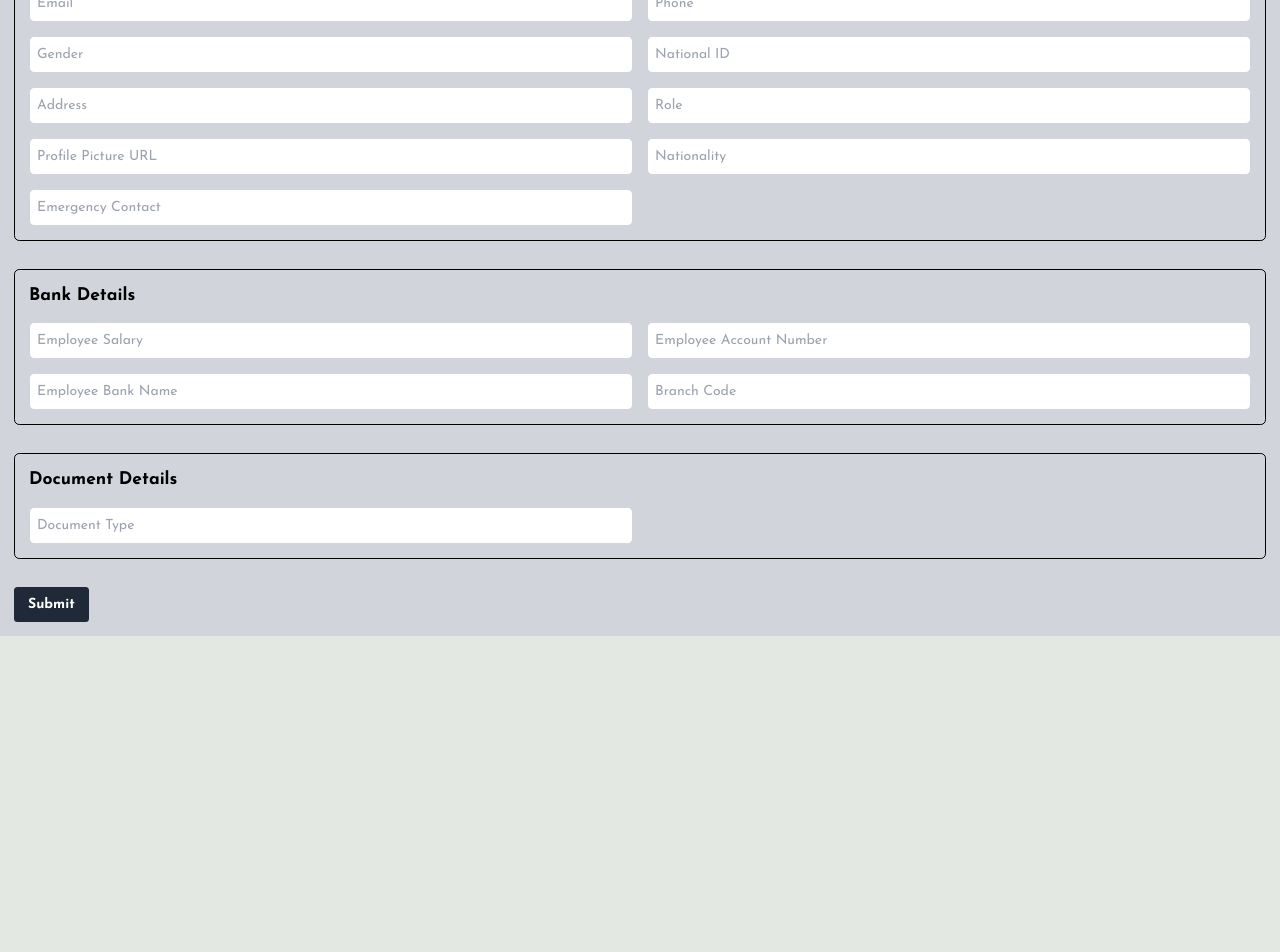
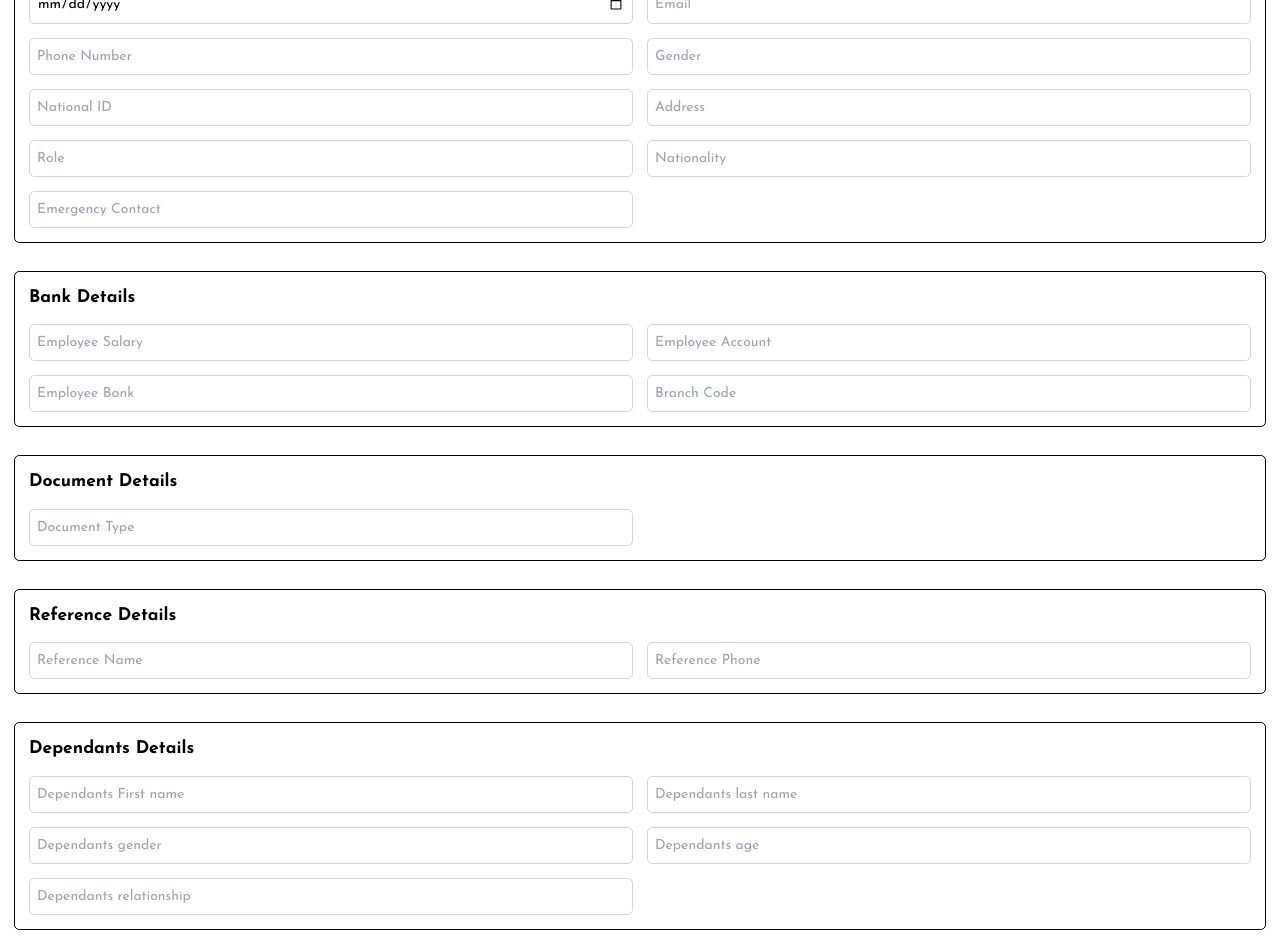
Before and after one commit to CodebyMaganga/HR_SYSTEM_FRONTEND, a React (Vite) app: page /add-employee in a window 1280 px wide. Shown: the part 440-1392 px from the top of the page. Before the commit the page ends 1076 px from the top, so only its background shows below. Built offline with nearby package versions, Linux system fonts and the light colour scheme.

Commit message:
updated add employee form

```diff
--- a/index.html
+++ b/index.html
@@ -10,7 +10,7 @@
       rel="stylesheet"
     />
     <meta name="viewport" content="width=device-width, initial-scale=1.0" />
-    <title>Vite + React</title>
+    <title>HR Management System</title>
   </head>
   <body>
     <div id="root"></div>
--- a/src/components/NavBar.jsx
+++ b/src/components/NavBar.jsx
@@ -58,7 +58,7 @@ function NavBar() {
               </div>
               <div className="flex flex-1 items-center justify-center sm:items-stretch sm:justify-start">
                 <div className="flex flex-shrink-0 items-center">
-                  <NavLink to="/" activeClassName="active">
+                  <NavLink to="/" activeclassname="active">
                     <img
                       className="h-8 w-auto"
                       src="https://tailwindui.com/img/logos/mark.svg?color=indigo&shade=500"
--- a/src/pages/Forms/AddEmployee.jsx
+++ b/src/pages/Forms/AddEmployee.jsx
@@ -1,6 +1,10 @@
-import React, { useState } from 'react';
+import React from "react";
+import * as Yup from "yup";
+import { useFormik } from "formik";
+import { toast } from "react-hot-toast";
+import { BASE_URL } from "../../components/utils";
 
-const InputField = ({ name, value, onChange, placeholder, type = 'text' }) => {
+const InputField = ({ name, value, onChange, placeholder, type = "text" }) => {
   return (
     <input
       type={type}
@@ -14,95 +18,328 @@ const InputField = ({ name, value, onChange, placeholder, type = 'text' }) => {
 };
 
 const AddEmployee = () => {
-  const [formData, setFormData] = useState({});
+  // Formik useFormik hook
+  const formik = useFormik({
+    initialValues: {
+      first_name: "",
+      last_name: "",
+      DOB: "",
+      email: "",
+      phone: "",
+      gender: "",
+      national_ID: "",
+      address: "",
+      role: "",
+      nationality: "",
+      emergency_contact: "",
+      bank_details: {
+        employee_salary: "",
+        employee_account: "",
+        employee_bank: "",
+        branch_code: "",
+      },
+      documents: {
+        document_type: "",
+      },
+      references: {
+        reference_name: "",
+        reference_phone: "",
+      },
+      dependants: {
+        first_name: "",
+        last_name: "",
+        gender: "",
+        age: "",
+        relationship: "",
+      },
+    },
+    validationSchema: Yup.object({
+      firstName: Yup.string().required("First name is required"),
+      lastName: Yup.string().required("Last name is required"),
+      dateOfBirth: Yup.string().required("D.O.B is required"),
+      email: Yup.string().required("Email is required"),
+      phone: Yup.string().required("Phone is required"),
+      gender: Yup.string().required("Gender is required"),
+      nationalId: Yup.string().required("National ID is required"),
+      address: Yup.string().required("Address is required"),
+      role: Yup.string().required("Role is required"),
+      nationality: Yup.string().required("Nationality is required"),
+      emergencyContact: Yup.string().required("Emergency contact is required"),
+      bankDetails: Yup.object().shape({
+        employeeSalary: Yup.string().required("Employee salary required"),
+        employeeAccount: Yup.string().required("Employee Account required"),
+        employeeBank: Yup.string().required("Employee Bank required"),
+        branchCode: Yup.string().required("Branch code required"),
+      }),
+      documents: Yup.object().shape({
+        documentType: Yup.string().required("Document type required"),
+      }),
+      references:Yup.object().shape({
+        referenceName: Yup.string().required("Reference name required"),
+        referencePhone: Yup.string().required("Reference phone required"),
+      }),
+      dependants: Yup.object().shape({
+        firstName: Yup.string().required("Dependants first name is required"),
+        lastName: Yup.string().required("Dependants last name is required"),
+        gender: Yup.string().required("Dependants gender is required"),
+        age: Yup.number().required("Dependants age is required"),
+        relationship: Yup.string().required("Dependants relationship is required"),
+      }),
+    }),
+    onSubmit: async (values, { resetForm }) => {
+      console.log("Submitting form", values);
+      try {
+        const res = await fetch(`${BASE_URL}/employees`, {
+          method: "POST",
+          headers: {
+            "Content-Type": "application/json",
+          },
+          body: JSON.stringify(values),
+        });
+        const data = await res.json();
+        console.log(data);
 
-  // const handleInputChange = (e) => {
-  //   setFormData({ ...formData, [e.target.name]: e.target.value });
-  // };
+        if (!res.ok) {
+          throw new Error("Failed to add employee");
+        }
 
-  // const handleSubmit = (e) => {
-  //   e.preventDefault();
-  //   console.log('Form Data:', formData);
-  //   // Submit formData to server or handle as needed
-  // };
-
-  const personalFields = [
-    { name: "firstName", placeholder: "First Name" },
-    { name: "lastName", placeholder: "Last Name" },
-    { name: "email", placeholder: "Email" },
-    { name: "phone", placeholder: "Phone" },
-    { name: "gender", placeholder: "Gender" },
-    { name: "nationalID", placeholder: "National ID" },
-    { name: "address", placeholder: "Address" },
-    { name: "role", placeholder: "Role" },
-    { name: "profile", placeholder: "Profile Picture URL" },
-    { name: "nationality", placeholder: "Nationality" },
-    { name: "emergencyContact", placeholder: "Emergency Contact" }
-  ];
-
-  const bankFields = [
-    { name: "employeeSalary", placeholder: "Employee Salary" },
-    { name: "employeeAccount", placeholder: "Employee Account Number" },
-    { name: "employeeBank", placeholder: "Employee Bank Name" },
-    { name: "branchCode", placeholder: "Branch Code" }
-  ];
-
-  const documentFields = [
-    { name: "documentType", placeholder: "Document Type" }
-  ];
+        if (data.statusCode == !200) {
+          toast.error(data.message);
+        } else if (data.status == "success") {
+          toast.success(data.message);
+          // if login is successful, resetform
+          resetForm();
+          //persisting the user once logged in
+          // redirecting the user to contacts page
+        }
+      } catch (error) {
+        console.log("Unable to add employee", error.message);
+        toast.error("Failed to add employee: " + error.message);
+      }
+    },
+  });
 
   return (
-    <div className="container bg-gray-300 mx-auto p-4">
-      <form  className="space-y-8">
+    <div className="container bg-white mx-auto p-4">
+      <form className="space-y-8" onSubmit={formik.handleSubmit}>
         {/* Personal Details Section */}
-        <div className='border border-black p-4 rounded-md'>
+        <div className="border border-black p-4 rounded-md">
           <h2 className="font-bold text-xl mb-4">Personal Details</h2>
-          <div className=" grid grid-cols-1 md:grid-cols-2 gap-4">
-            {personalFields.map(field => (
+          <div className="grid grid-cols-1 md:grid-cols-2 gap-4">
             <InputField
-                key={field.name}
-                name={field.name}
-                value={formData[field.name] || ''}
+              type="text"
+              name="first_name"
+              value={formik.values.first_name}
+              placeholder="First Name"
+              onChange={formik.handleChange}
+            />
 
-                placeholder={field.placeholder}
+            <InputField
+              type="text"
+              name="last_name"
+              value={formik.values.last_name}
+              placeholder="Last Name"
+              onChange={formik.handleChange}
             />
-            ))}
+
+            <InputField
+              type="date"
+              name="DOB"
+              value={formik.values.DOB}
+              placeholder="D.O.B"
+              onChange={formik.handleChange}
+            />
+
+            <InputField
+              type="text"
+              name="email"
+              value={formik.values.email}
+              placeholder="Email"
+              onChange={formik.handleChange}
+            />
+
+            <InputField
+              type="text"
+              name="phone"
+              value={formik.values.phone}
+              placeholder="Phone Number"
+              onChange={formik.handleChange}
+            />
+
+            <InputField
+              type="text"
+              name="gender"
+              value={formik.values.gender}
+              placeholder="Gender"
+              onChange={formik.handleChange}
+            />
+
+            <InputField
+              type="text"
+              name="national_ID"
+              value={formik.values.national_ID}
+              placeholder="National ID"
+              onChange={formik.handleChange}
+            />
+
+            <InputField
+              type="text"
+              name="address"
+              value={formik.values.address}
+              placeholder="Address"
+              onChange={formik.handleChange}
+            />
+
+            <InputField
+              type="text"
+              name="role"
+              value={formik.values.role}
+              placeholder="Role"
+              onChange={formik.handleChange}
+            />
+
+            <InputField
+              type="text"
+              name="nationality"
+              value={formik.values.nationality}
+              placeholder="Nationality"
+              onChange={formik.handleChange}
+            />
+
+            <InputField
+              type="text"
+              name="emergency_contact"
+              value={formik.values.emergency_contact}
+              placeholder="Emergency Contact"
+              onChange={formik.handleChange}
+            />
           </div>
         </div>
 
         {/* Bank Details Section */}
-        <div className='border border-black p-4 rounded-md'>
+        <div className="border border-black p-4 rounded-md">
           <h2 className="font-bold text-xl mb-4">Bank Details</h2>
           <div className="grid grid-cols-1 md:grid-cols-2 gap-4">
-            {bankFields.map(field => (
             <InputField
-                key={field.name}
-                name={field.name}
-                value={formData[field.name] || ''}
+              type="text"
+              name="bank_details.employee_salary"
+              value={formik.values.bank_details.employee_salary}
+              placeholder="Employee Salary"
+              onChange={formik.handleChange}
+            />
 
-                placeholder={field.placeholder}
+            <InputField
+              type="text"
+              name="bank_details.employee_account"
+              value={formik.values.bank_details.employee_account}
+              placeholder="Employee Account"
+              onChange={formik.handleChange}
             />
-            ))}
+
+            <InputField
+              type="text"
+              name="bank_details.employee_bank"
+              value={formik.values.bank_details.employee_bank}
+              placeholder="Employee Bank"
+              onChange={formik.handleChange}
+            />
+
+            <InputField
+              type="text"
+              name="bank_details.branch_code"
+              value={formik.values.bank_details.branch_code}
+              placeholder="Branch Code"
+              onChange={formik.handleChange}
+            />
           </div>
         </div>
 
         {/* Document Details Section */}
-        <div className='border border-black p-4 rounded-md'>
+        <div className="border border-black p-4 rounded-md">
           <h2 className="font-bold text-xl mb-4">Document Details</h2>
           <div className="grid grid-cols-1 md:grid-cols-2 gap-4">
-            {documentFields.map(field => (
             <InputField
-                key={field.name}
-                name={field.name}
-                value={formData[field.name] || ''}
-
-                placeholder={field.placeholder}
+              type="text"
+              name="documents.document_type"
+              value={formik.values.documents.document_type}
+              placeholder="Document Type"
+              onChange={formik.handleChange}
             />
-            ))}
           </div>
         </div>
 
-        <button type="submit" className="bg-gray-800 hover:bg-blue-100 text-white font-bold py-2 px-4 rounded">
+        {/* Reference Details Section */}
+        <div className="border border-black p-4 rounded-md">
+          <h2 className="font-bold text-xl mb-4">Reference Details</h2>
+          <div className="grid grid-cols-1 md:grid-cols-2 gap-4">
+            <InputField
+              type="text"
+              name="references.reference_name"
+              value={formik.values.references.reference_name}
+              placeholder="Reference Name"
+              onChange={formik.handleChange}
+            />
+
+            <InputField
+              type="text"
+              name="references.reference_phone"
+              value={formik.values.references.reference_phone}
+              placeholder="Reference Phone"
+              onChange={formik.handleChange}
+            />
+          </div>
+        </div>
+
+        {/* Dependants Details Section */}
+        <div className="border border-black p-4 rounded-md">
+          <h2 className="font-bold text-xl mb-4">Dependants Details</h2>
+          <div className="grid grid-cols-1 md:grid-cols-2 gap-4">
+            <InputField
+              type="text"
+              name="dependants.first_name"
+              value={formik.values.dependants.first_name}
+              placeholder="Dependants First name"
+              onChange={formik.handleChange}
+            />
+
+<InputField
+              type="text"
+              name="dependants.last_name"
+              value={formik.values.dependants.last_name}
+              placeholder="Dependants last name"
+              onChange={formik.handleChange}
+            />
+
+            <InputField
+              type="text"
+              name="dependants.gender"
+              value={formik.values.dependants.gender}
+              placeholder="Dependants gender"
+              onChange={formik.handleChange}
+            />
+
+<InputField
+              type="number"
+              name="dependants.age"
+              value={formik.values.dependants.age}
+              placeholder="Dependants age"
+              onChange={formik.handleChange}
+            />
+
+<InputField
+              type="text"
+              name="dependants.relationship"
+              value={formik.values.dependants.relationship}
+              placeholder="Dependants relationship"
+              onChange={formik.handleChange}
+            />
+          </div>
+        </div>
+
+        <button
+          type="submit"
+          className="bg-gray-800 hover:bg-blue-100 text-white font-bold py-2 px-4 rounded"
+        >
           Submit
         </button>
       </form>
```
Lines whose indentation alone changed are shown as unchanged.
